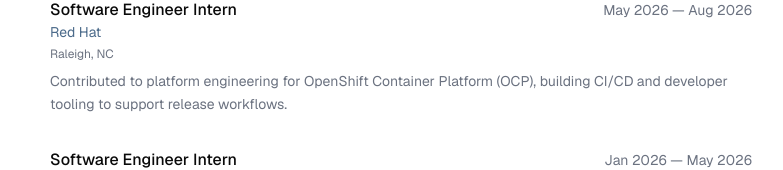
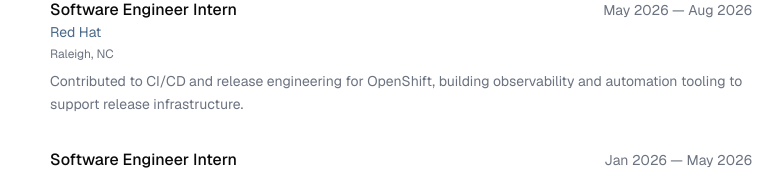
Before and after one commit to arnavmeduri/arnavmeduri.github.io, a Next.js app: page /work in a window 1280 px wide. Shown: the part 186-356 px from the top of the page, without its empty margins (248-1031 px from the left). Built offline with nearby package versions, Linux system fonts and the light colour scheme.

Commit message:
Align Red Hat description with actual release engineering scope

```diff
--- a/src/app/work/page.tsx
+++ b/src/app/work/page.tsx
@@ -7,7 +7,7 @@ const experiences = [
     location: "Raleigh, NC",
     period: "May 2026 — Aug 2026",
     description:
-      "Contributed to platform engineering for OpenShift Container Platform (OCP), building CI/CD and developer tooling to support release workflows.",
+      "Contributed to CI/CD and release engineering for OpenShift, building observability and automation tooling to support release infrastructure.",
   },
   {
     role: "Software Engineer Intern",
```
